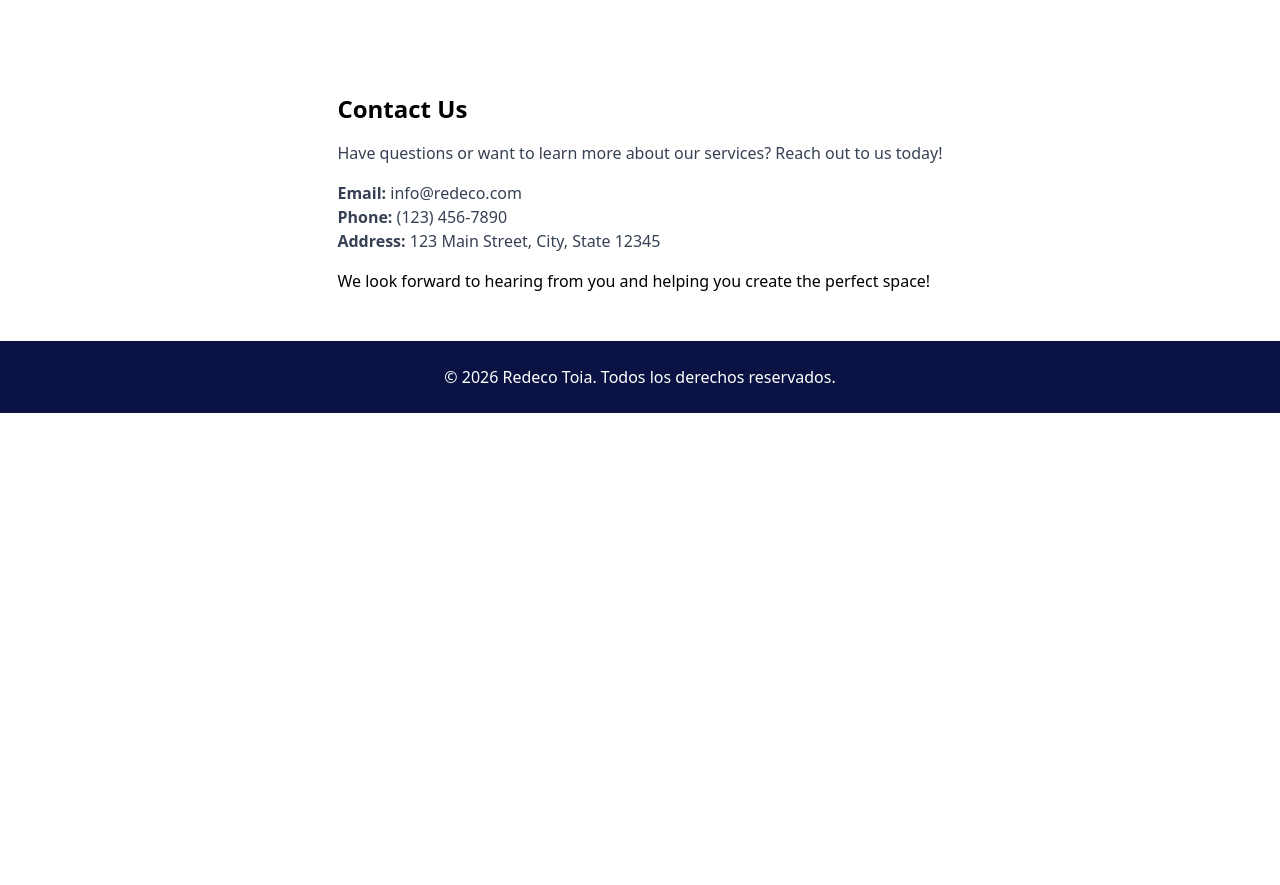
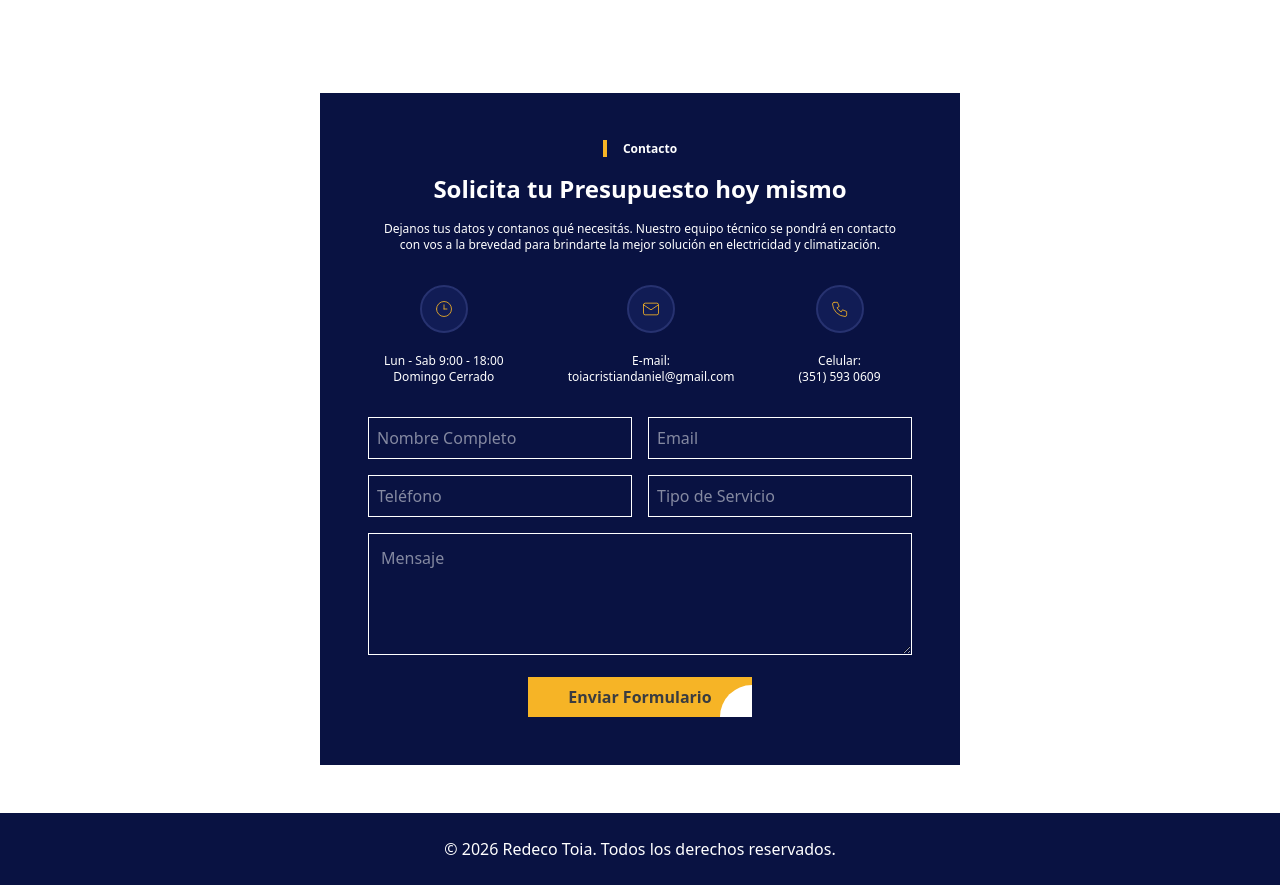
Before and after one commit to cristiantoiafullstackdev/redecotoia_web, a Next.js app: page / in a window 1280 px wide. Shown: the part 2372-3257 px from the top of the page. Before the commit the page ends 2785 px from the top, so only its background shows below. Built offline with nearby package versions, Linux system fonts and the light colour scheme.

Commit message:
quinto commit con section contacto parcial

```diff
--- a/app/components/sections-home/Contacto.tsx
+++ b/app/components/sections-home/Contacto.tsx
@@ -1,18 +1,88 @@
-
+import Image from "next/image"
 export default function Contacto() {
   return (
-    <section id="contacto" className="py-12 px-4 max-w-7xl mx-auto">
-      <h2 className="text-2xl font-bold mb-4">Contact Us</h2>
-      <p className="text-gray-700 mb-4">
-        Have questions or want to learn more about our services? Reach out to us today!
-      </p>
-      <ul className="text-gray-700 mb-4">
-        <li><strong>Email:</strong> info@redeco.com</li>
-        <li><strong>Phone:</strong> (123) 456-7890</li>
-        <li><strong>Address:</strong> 123 Main Street, City, State 12345</li>
-      </ul>
-      <p className="text-gray-700 mb-4"></p>
-        We look forward to hearing from you and helping you create the perfect space!
+    <section id="contacto" className="px-54 py-12">
+      <div className="w-full p-12 bg-[#091242] text-center">
+        <h5 className="text-xs text-white font-bold mb-4">
+          <span className="border-l-4 border-[#F6B426] pl-4">
+            Contacto
+          </span>
+        </h5>
+        <h2 className="text-2xl font-bold text-white">Solicita tu Presupuesto hoy mismo</h2>
+        <p className="text-white text-xs p-4">
+          Dejanos tus datos y contanos qué necesitás. Nuestro equipo técnico se pondrá en contacto <br/>
+           con vos a la brevedad para brindarte la mejor solución en electricidad y climatización.
+        </p>
+        <div className="mt-4 flex px-4 space-x-16">
+          <div className="space-y-5 flex flex-col items-center">
+            <div className="w-12 h-12 p-3 bg-[#111C55] border-2 border-[#273270] rounded-4xl">
+                <Image src="/icons/icon-horario.svg" alt="Horário" width={32} height={32} />
+            </div>
+            <p className="text-white text-xs">
+              Lun - Sab 9:00 - 18:00 <br />
+              Domingo Cerrado
+            </p>
+          </div>
+          <a
+            href="mailto:toiacristiandaniel@gmail.com"
+            className="space-y-5 flex flex-col items-center"
+          >
+            <div className="w-12 h-12 p-3 bg-[#111C55] border-2 border-[#273270] rounded-4xl">
+              <Image src="/icons/icon-email.svg" alt="Email" width={32} height={32} />
+            </div>
+            <p className="text-white text-xs">
+              E-mail: <br />
+              toiacristiandaniel@gmail.com
+            </p>
+          </a>
+          <a
+            href="https://wa.me/5493515930609"
+            target="_blank"
+            rel="noopener noreferrer"
+            className="text-white text-xs"
+          >
+            <div className="space-y-5 flex flex-col items-center">
+              <div className="w-12 h-12 p-3 bg-[#111C55] border-2 border-[#273270] rounded-4xl">
+                <Image src="/icons/icon-phone.svg" alt="Telefone" width={32} height={32} />
+              </div>
+              <p>
+                Celular: <br />
+                (351) 593 0609
+              </p>
+            </div>
+          </a>
+        </div>
+
+        <form action="mailto:toiacristiandaniel@gmail.com" method="post" encType="text/plain" className="mt-8">
+          <div className="grid grid-cols-2 text-white gap-4">
+            <div>
+              <input type="text" id="nombre" placeholder="Nombre Completo" className="w-full p-2 text-white border border-white" />
+            </div>
+            <div>
+              <input type="email" id="email" placeholder="Email" className="w-full p-2 text-white border border-white" />
+            </div>
+              <div>
+              <input type="text" id="telefono" placeholder="Teléfono" className="w-full p-2 text-white border border-white" />
+            </div>
+          <div>
+            <input type="email" id="servicio" placeholder="Tipo de Servicio" className="w-full p-2 text-white border border-white" />
+          </div>
+        </div>
+        <div className="mt-4">
+          <textarea id="mensaje" placeholder="Mensaje" className="w-full p-3 text-white border border-white" rows={4} />
+        </div>
+        <div className="group inline-block mt-4">
+          <button
+            type="submit"
+            className="relative inline-block bg-[#F6B426] text-[#3A3C40] font-bold py-2 px-10 overflow-hidden"
+          >
+            <span className="relative z-10">Enviar Formulario</span>
+            <span className="absolute bottom-0 right-0 w-8 h-8 bg-white rounded-tl-full transition-all duration-300 ease-out group-hover:w-24 group-hover:h-24"></span>
+          </button>
+        </div>
+        </form>
+
+      </div>
     </section>
   )
 }
```
